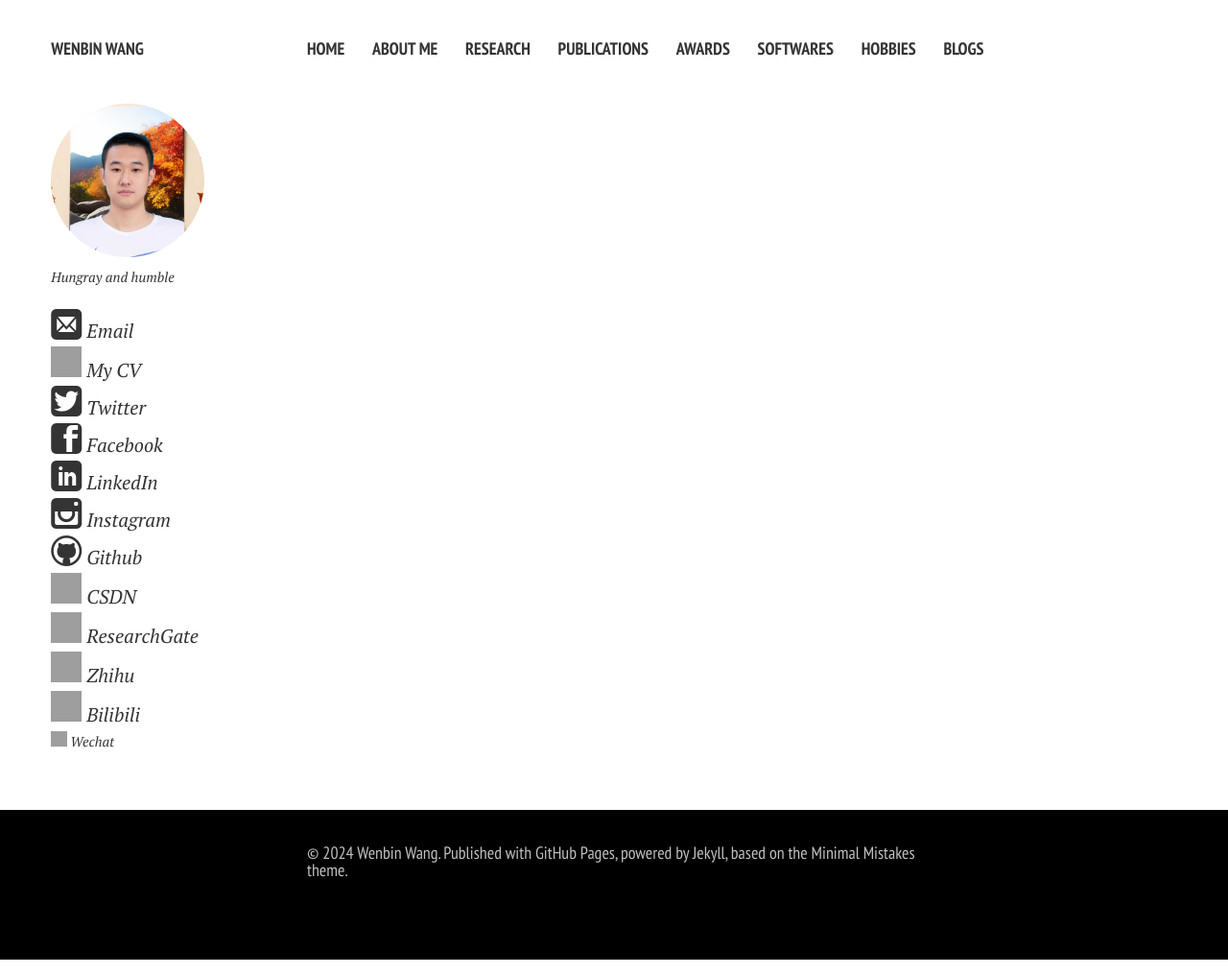
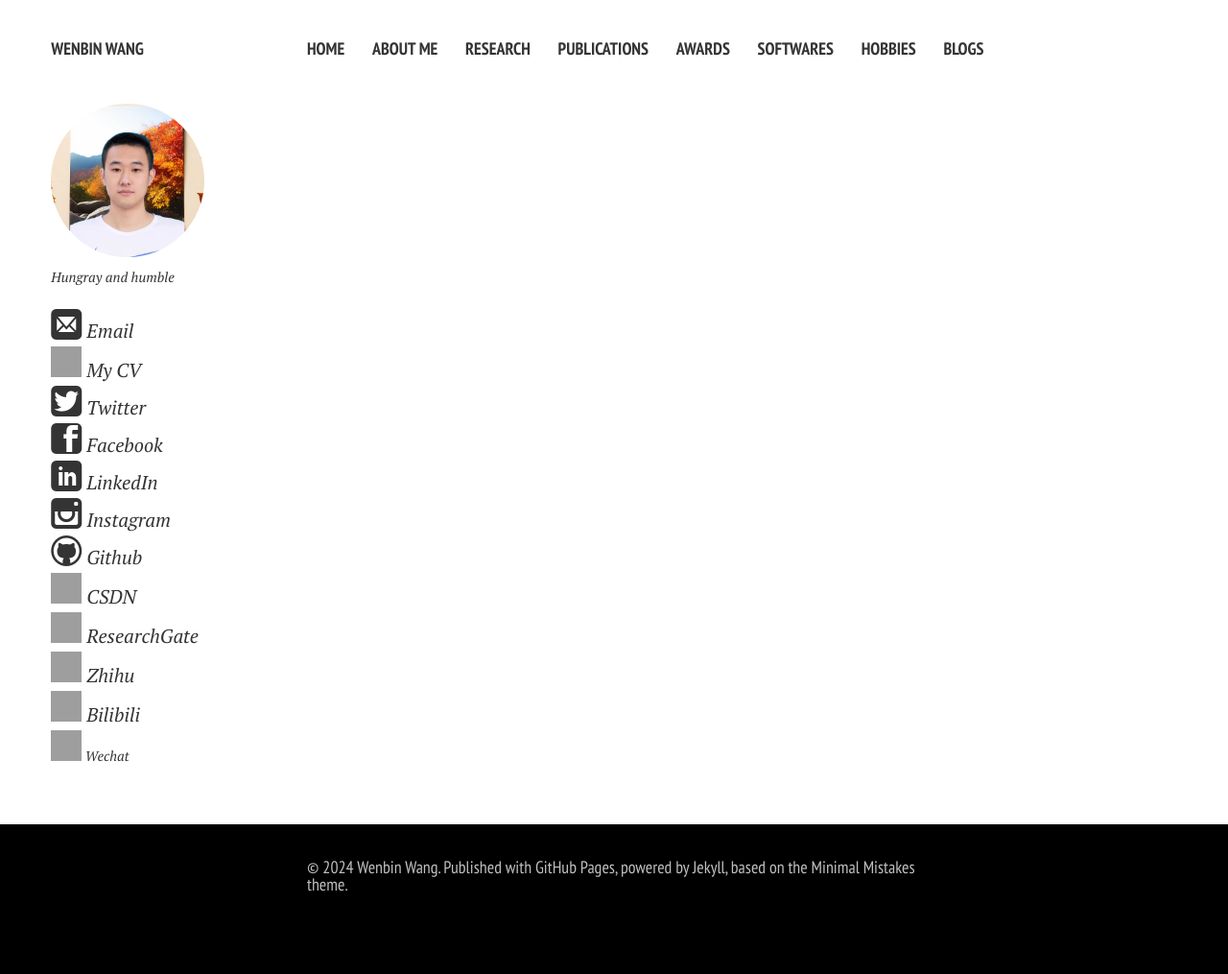
Before and after one commit to LuminaryAlexander/LuminaryAlexander.github.io, a Jekyll site: the page built from awards/test.md, in a window 1280 px wide. Shown: the whole page at 96% size. Built offline with Jekyll 4.4.1, drawn with Linux system fonts in a browser that asks for light colours; nearby versions of some CDN libraries; our own code applies the rules of GitHub Pages for plain Markdown files; comment, search, counter and statistics services are not loaded; a style sheet for code colours, icons or effects is not loaded; grey boxes are pictures that could not be loaded.

Commit message:
Update author-bio.html

```diff
--- a/_includes/author-bio.html
+++ b/_includes/author-bio.html
@@ -46,4 +46,4 @@
 
 {% if site.owner.bilibili %}<p style="text-indent:0;"><a class="icon-link href="https://space.bilibili.com/{{ site.owner.bilibili }}"><img src="https://caihanlin.com/images/logo/icons8-retro-tv-100.png" width="32" height="32"></i> Bilibili</a></p>{% endif %}
 
-{% if site.owner.wechat %}<p style="text-indent:0;"><a href="{{ site.owner.wechat }}"><img src="https://img2.imgtp.com/2024/04/19/sviBkUXE.png" width="16.5" height="16.5"></i> Wechat</a></p>{% endif %}
+{% if site.owner.wechat %}<p style="text-indent:0;"><a href="{{ site.owner.wechat }}"><img src="https://img2.imgtp.com/2024/04/19/sviBkUXE.png" width="32" height="32"></i> Wechat</a></p>{% endif %}
```
